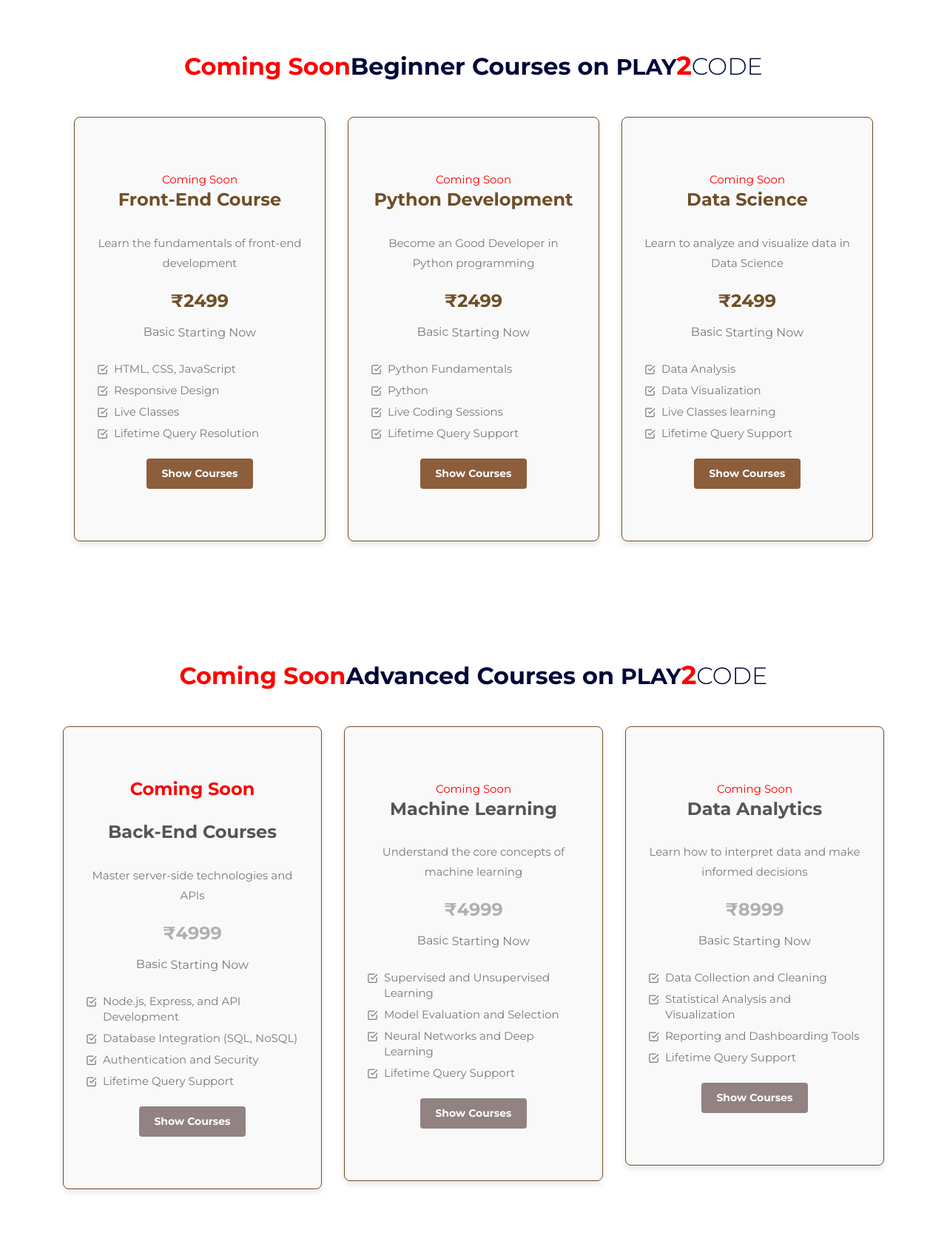
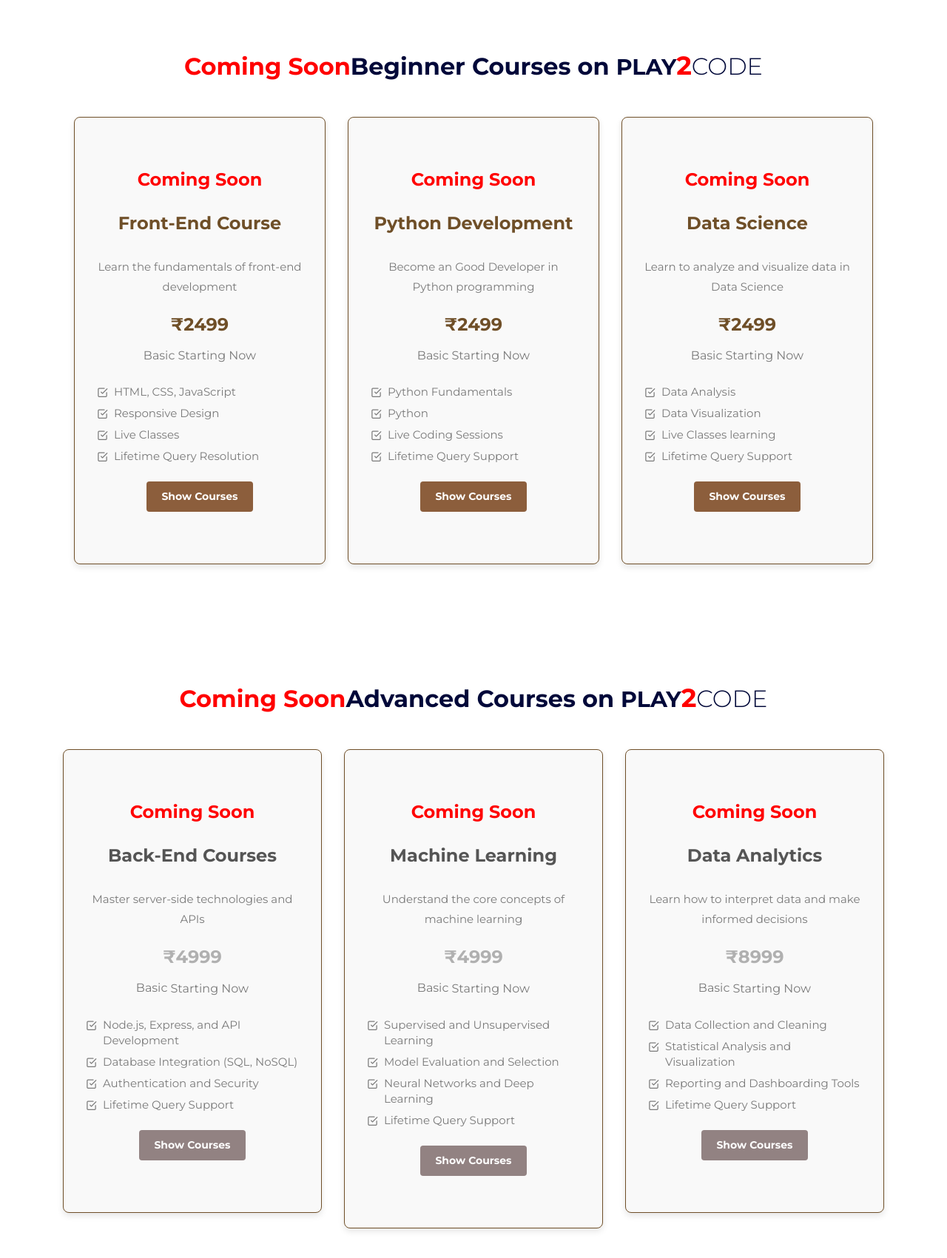
Before and after one commit to manojsingh7838/play2codegit, a Django app: page /courses/ in a window 1280 px wide. Shown: the part 962-2663 px from the top of the page at 74% size. Run offline with Django 5.2, Linux system fonts and the light colour scheme; some libraries are stand-ins or nearby versions; some web fonts are replaced.

Commit message:
Update course.html

```diff
--- a/play2code/home/templates/course.html
+++ b/play2code/home/templates/course.html
@@ -542,7 +542,7 @@
               <!-- Front-End Course -->
               <div class="col-md-6 col-lg-4">
                   <div class="pricing-item basic-box">
-                    </h3><span style="color: red;">Coming Soon</span></h3>
+                    <h3 class="sil"><span style="color: red;">Coming Soon</span></h3>
                       <h3>Front-End Course</h3>
                       <div class="description">
                           <p>Learn the fundamentals of front-end development</p>
@@ -591,7 +591,7 @@
               <!-- Python Development -->
               <div class="col-md-6 col-lg-4">
                   <div class="pricing-item basic-box">
-                    </h3><span style="color: red;">Coming Soon</span></h3>
+                    <h3 class="sil"><span style="color: red;">Coming Soon</span></h3>
                       <h3>Python Development</h3>
                       <div class="description">
                           <p>Become an Good Developer in Python programming</p>
@@ -641,7 +641,7 @@
               <!-- Data Science -->
               <div class="col-md-6 col-lg-4">
                   <div class="pricing-item basic-box">
-                    </h3><span style="color: red;">Coming Soon</span></h3>
+                    <h3 class="sil"><span style="color: red;">Coming Soon</span></h3>
                       <h3>Data Science</h3>
                       <div class="description">
                           <p>Learn to analyze and visualize data in Data Science</p>
@@ -757,7 +757,7 @@
           <!-- Machine Learning -->
           <div class="col-md-6 col-lg-4" data-aos="fade-up" data-aos-delay="100">
               <div class="pricing-item silver-box">
-                </h3><span style="color: red;">Coming Soon</span></h3>
+                <h3 class="sil"><span style="color: red;">Coming Soon</span></h3>
                   <h3 class="sil">Machine Learning</h3>
                   <div class="description">
                       <p>Understand the core concepts of machine learning</p>
@@ -808,7 +808,7 @@
           <!-- Data Analytics -->
           <div class="col-md-6 col-lg-4" data-aos="fade-up" data-aos-delay="100">
               <div class="pricing-item silver-box">
-                </h3><span style="color: red;">Coming Soon</span></h3>
+                <h3 class="sil"><span style="color: red;">Coming Soon</span></h3>
                   <h3 class="sil">Data Analytics</h3>
                   <div class="description">
                       <p>Learn how to interpret data and make informed decisions</p>
@@ -874,7 +874,7 @@
           <!-- Full Stack Course -->
           <div class="col-md-6 col-lg-4" data-aos="fade-up" data-aos-delay="200">
               <div class="pricing-item premium-box">
-                </h3><span style="color: red;">Coming Soon</span></h3>
+                <h3 class="sil"><span style="color: red;">Coming Soon</span></h3>
                   <h3 class="clo">Full Stack Course</h3>
                   <div class="description">
                       <p>Become proficient in both front-end and back-end technologies</p>
@@ -937,7 +937,7 @@
           <!-- C/C++ Course -->
           <div class="col-md-6 col-lg-4" data-aos="fade-up" data-aos-delay="200">
               <div class="pricing-item premium-box">
-                </h3><span style="color: red;">Coming Soon</span></h3>
+                <h3 class="sil"><span style="color: red;">Coming Soon</span></h3>
                   <h3 class="clo">C/C++ Course</h3>
                   <div class="description">
                       <p>Master low-level programming with C and C++</p>
@@ -1000,7 +1000,7 @@
           <!-- SQL Course -->
           <div class="col-md-6 col-lg-4" data-aos="fade-up" data-aos-delay="200">
               <div class="pricing-item premium-box">
-                </h3><span style="color: red;">Coming Soon</span></h3>
+               <h3 class="sil"><span style="color: red;">Coming Soon</span></h3>
                   <h3 class="clo">SQL</h3>
                   <div class="description">
                       <p>Learn how to manage and manipulate databases using SQL</p>
```
